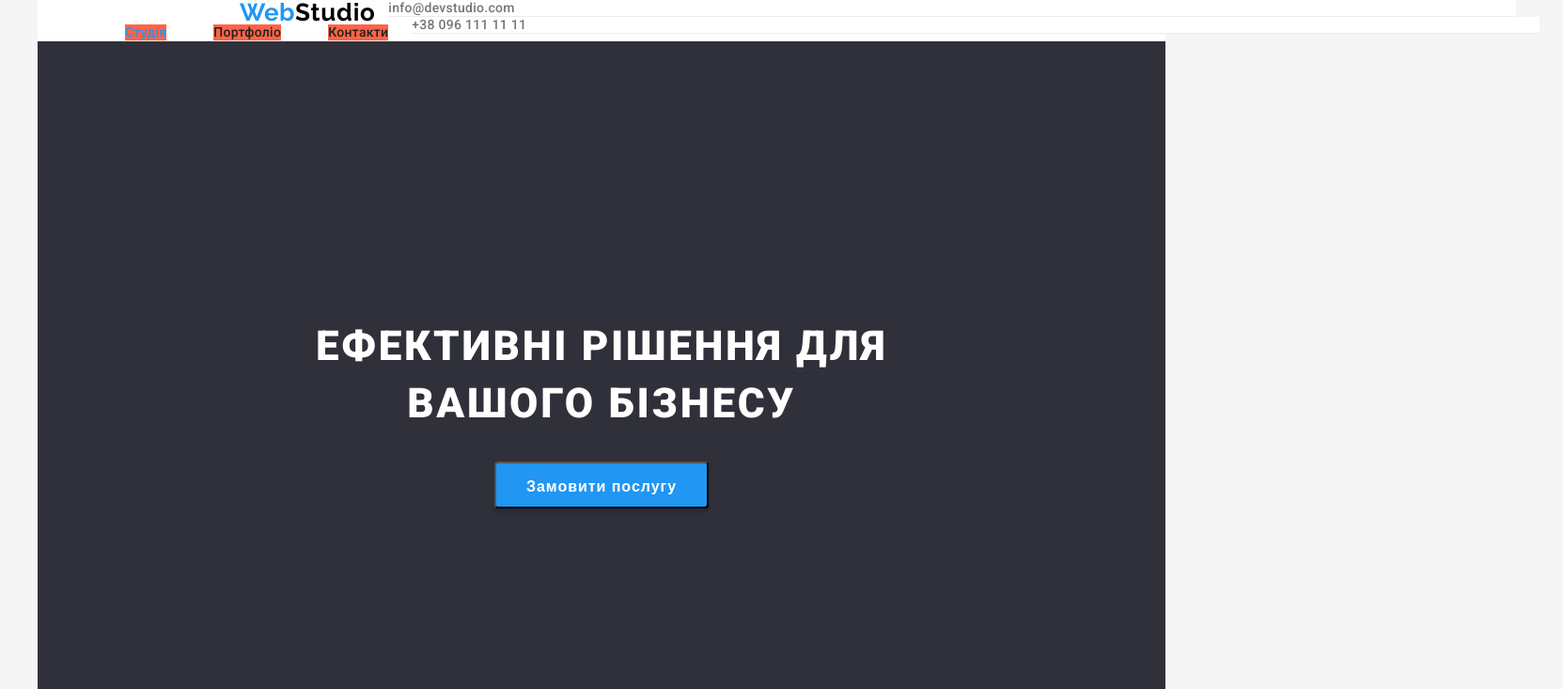
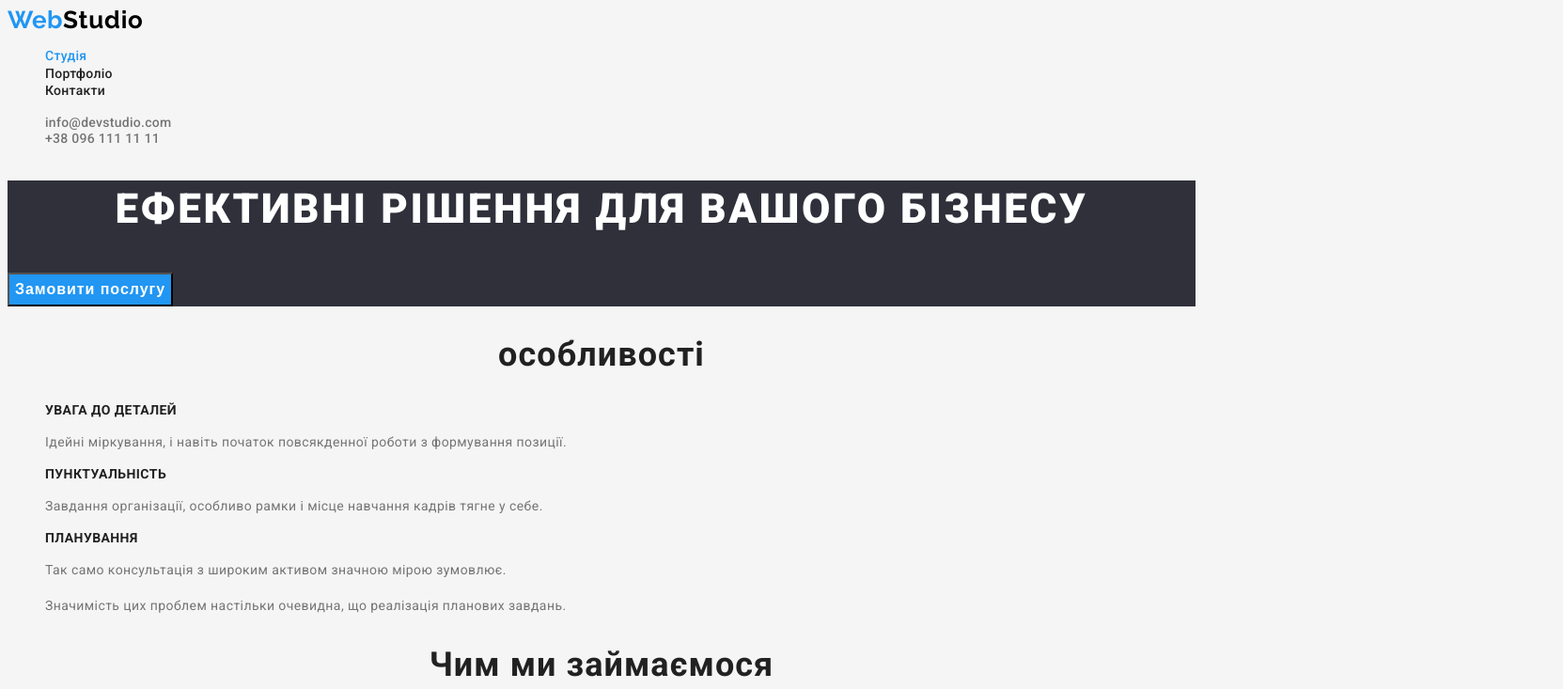
Before and after one commit to AnastasiiaHM/goit-markup-hw-03, a plain HTML site: page index.html in a window 1280 px wide. Shown: the top 733 px of the page at 94% size, 1663 px wide, since content can reach past the window. Drawn offline with Linux system fonts and the light colour scheme.

Commit message:
reset all

```diff
--- a/index.html
+++ b/index.html
@@ -12,15 +12,12 @@
       href="https://fonts.googleapis.com/css2?family=Raleway:wght@700&family=Roboto:wght@400;500;700;900&display=swap"
       rel="stylesheet"
     />
-    <link rel="https://cdnjs.cloudflare.com/ajax/libs/modern-normalize/1.1.0/modern-normalize.min.css"/>
     <link rel="stylesheet" href="./style.css" />
   </head>
   <body class="page">
-
-    <header class="header">
-      <div class="header-ul">
-      <nav >
-        <a href="./index.html" lang="en" class="logo web"
+    <header>
+      <nav>
+        <a href="./index.html" lang="en" class="web"
           >Web<span class="studio">Studio</span></a
         >
         <ul class="utilited-ul site-nav">
@@ -33,11 +30,9 @@
           <li><a href="" class="link">Контакти</a></li>
         </ul>
       </nav>
-      </div>
-      <div class="header-contact">
       <ul class="utilited-ul contact">
         <li>
-          <a href=" mailto:info@devstudio.com" class="contact header mail"
+          <a href=" mailto:info@devstudio.com" class="contact header"
             >info@devstudio.com</a
           >
         </li>
@@ -47,68 +42,59 @@
           >
         </li>
       </ul>
-    </div>
     </header>
 
     <main>
       <!-- hero -->
-      <section class="hero section">
-        <div class="container">
+      <section class="hero">
         <h1 class="hero-title">Ефективні рішення для вашого бізнесу</h1>
         <button type="button" class="button primery button-hero">
           Замовити послугу
         </button>
-      </div>
       </section>
       <!--особливості  -->
       <section class="section">
-        <div class="container">
         <h2 class="section-title">особливості</h2>
         <ul class="utilited-ul features-list">
           <li>
             <h3 class="features-title">УВАГА ДО ДЕТАЛЕЙ</h3>
-            <p class="features-text">
+            <p>
               Ідейні міркування, і навіть початок повсякденної роботи з
               формування позиції.
             </p>
           </li>
           <li>
             <h3 class="features-title">ПУНКТУАЛЬНІСТЬ</h3>
-            <p class="features-text">
+            <p>
               Завдання організації, особливо рамки і місце навчання кадрів тягне
               у себе.
             </p>
           </li>
           <li>
             <h3 class="features-title">ПЛАНУВАННЯ</h3>
-            <p class="features-text">
+            <p>
               Так само консультація з широким активом значною мірою зумовлює.
             </p>
           </li>
           <li>
-            <h3 class="features-title">СУЧАСНІ ТЕХНОЛОГІЇ</h3>
-            <p class="features-text">
+            <p>
               Значимість цих проблем настільки очевидна, що реалізація планових
               завдань.
             </p>
           </li>
         </ul>
-      </div>
       </section>
       <!-- Чим ми займаємося -->
       <section class="section">
-        <div class="container">
         <h2 class="section-title">Чим ми займаємося</h2>
         <ul class="utilited-ul">
-          <li><img src="./image/box1.jpg" width="370" alt="клавіатура" class="image-works" /></li>
-          <li><img src="./image/box2.jpg" width="370" alt="телефон" class="image-works" /></li>
-          <li><img src="./image/box3.jpg" width="370" alt="планшет" class="image-works" /></li>
+          <li><img src="./image/box1.jpg" width="370" alt="клавіатура" /></li>
+          <li><img src="./image/box2.jpg" width="370" alt="телефон" /></li>
+          <li><img src="./image/box3.jpg" width="370" alt="планшет" /></li>
         </ul>
-      </div>
       </section>
       <!-- Наша команда -->
       <section class="section">
-        <div class="container">
         <h2 class="section-title">Наша команда</h2>
         <ul class="utilited-ul team">
           <li>
@@ -132,12 +118,10 @@
             <p class="team-text">UI Designer</p>
           </li>
         </ul>
-      </div>
       </section>
     </main>
     <!-- підвал -->
-    <footer class="footer section">
-      <div class="container">
+    <footer class="footer">
       <a href="./index.html" lang="en" class="web"
         >Web<span class="studio-footer">Studio</span></a
       >
@@ -164,7 +148,6 @@
           </li>
         </ul>
       </address>
-    </div>
     </footer>
   </body>
 </html>
--- a/style.css
+++ b/style.css
@@ -8,23 +8,13 @@ studio color - #000000
 button color - #F5F4FA
 color adress - #FFFFFF
 color footer contact - rgba(255, 255, 255, 0.6) */
-html {
-  box-sizing: border-box;
-}
-*,
-*::before,
-*::after {
-  box-sizing: inherit;
-}
 :root {
   --primery-text-color: #757575;
   --secondary-text-color: #212121;
   --active-color: #2196f3;
   --button-color: #f5f4fa;
-  --bg-color:#ffffff;
 }
 .page {
-  margin: 0;
   background-color: #f5f5f5;
   color: var(--primery-text-color);
   font-family: Roboto, sans-serif;
@@ -32,36 +22,6 @@ html {
   font-size: 16px;
   line-height: 1.17;
   letter-spacing: 0.03em;
-}
-
-h1,
-h2,
-h3,
-h4,
-h5,
-h6,
-p,
-ul {
-  padding: 0;
-  margin: 0;
-}
-
-/* container */
-.section {
-  width: 1200px;
-  margin: 0 auto;
-  padding: 94px 0;
-
-}
-.container{
-padding: 0 215px;
-}
-.header{
-  width: 1200px;
-  margin-left: auto;
-  margin-right: auto;
-  background-color:var(--bg-color);
-  border-bottom:1px solid #ECECEC;
 }
 /*logo style*/
 .web {
@@ -103,72 +63,43 @@ padding: 0 215px;
 }
 
 /*site navigation style*/
-.header{
-  display: flex;
-}
-.logo{
-  margin-left: 215px;
-}
-.site-nav{
-  display: flex;
-}
-.link{
-  margin-left: 50px;
-}
-
 .site-nav .link {
-  background-color: tomato;
   color: var(--secondary-text-color);
   font-weight: 500;
   font-size: 14px;
   line-height: 1.2;
   letter-spacing: 0.02em;
   text-decoration: none;
-  display: block;
 }
 .site-nav .link:hover,
 .site-nav .link:focus {
-
   color: var(--active-color);
 }
-.site-nav .link:not(last-child){
-  margin-right: 0px;
 
-}
-
-.site-nav .active-page {
+.site-nav .active-page{
   color: var(--active-color);
   font-weight: 500;
   font-size: 14px;
   line-height: 1.2;
   letter-spacing: 0.02em;
   text-decoration: none;
-
-  margin-left: 93px;
 }
 
 /*contact-style*/
-
 .contact {
-
   color: var(--primery-text-color);
   font-weight: 500;
   font-size: 14px;
   line-height: 1.2;
   letter-spacing: 0.02em;
   text-decoration: none;
-
-
-}
-.mail{
-  margin-right: 50px;
 }
 .contact .header:hover,
 .contact .header:focus {
   color: var(--active-color);
 }
 .contact .footer {
-  color: rgba(255, 255, 255, 0.6);
+  color: #ffffff 60%;
   font-style: normal;
   font-weight: 400;
   font-size: 14px;
@@ -185,7 +116,6 @@ padding: 0 215px;
 /*Hero*/
 .hero {
   background-color: #2f303a;
-  padding: 200px auto;
 }
 .hero .hero-title {
   color: #ffffff;
@@ -195,9 +125,6 @@ padding: 0 215px;
   text-align: center;
   letter-spacing: 0.06em;
   text-transform: uppercase;
-
-  margin-bottom: 30px;
-  margin-top: 200px;
 }
 
 /* section title style */
@@ -208,14 +135,10 @@ padding: 0 215px;
   line-height: 1.2;
   text-align: center;
   letter-spacing: 0.03em;
-
-  margin-bottom: 50px;
 }
-
 
 /*Button*/
 .button {
-  display: inline-block;
   color: var(--secondary-text-color);
   background-color: var(--button-color);
   cursor: pointer;
@@ -224,23 +147,9 @@ padding: 0 215px;
   line-height: 1.62;
   text-align: center;
   letter-spacing: 0.03em;
-
-  min-height: 38px;
-  min-width: 73px;
-  border-radius: 4px;
-  padding: 6px 22px;
 }
 
 .hero .button-hero {
-  display: block;
-  height: 50px;
-  box-shadow: 0px 4px 4px rgba(0, 0, 0, 0.15);
-  border-radius: 4px;
-  padding: 10px 32px;
-  margin-bottom: 200px;
-  margin-left: auto;
-  margin-right: auto;
-
   font-weight: 700;
   font-size: 16px;
   line-height: 1.88;
@@ -265,12 +174,7 @@ padding: 0 215px;
   letter-spacing: 0.03em;
   text-transform: uppercase;
   color: var(--secondary-text-color);
-
-  margin-bottom: 10px;
 }
-
-/* Чим ми займаємося */
-
 
 /* Team style */
 
@@ -281,8 +185,6 @@ padding: 0 215px;
   text-align: center;
   letter-spacing: 0.03em;
   color: var(--secondary-text-color);
-
-  margin-bottom: 50px;
 }
 .team .team-text {
   text-align: center;
```
Also changed, not shown: portfolio.html (+4 -14 lines).
